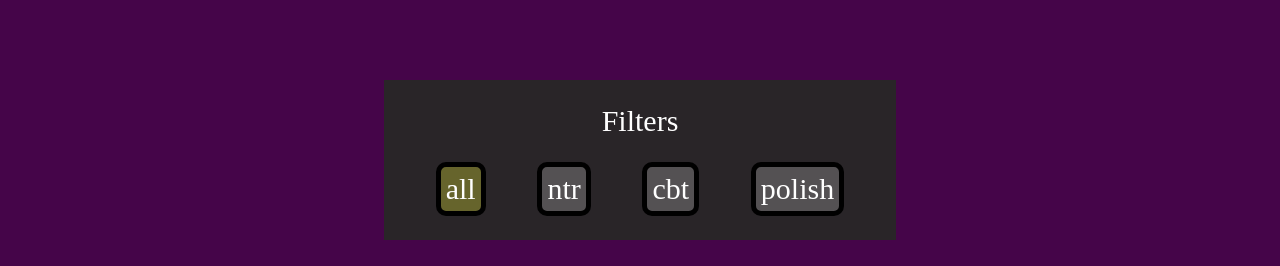
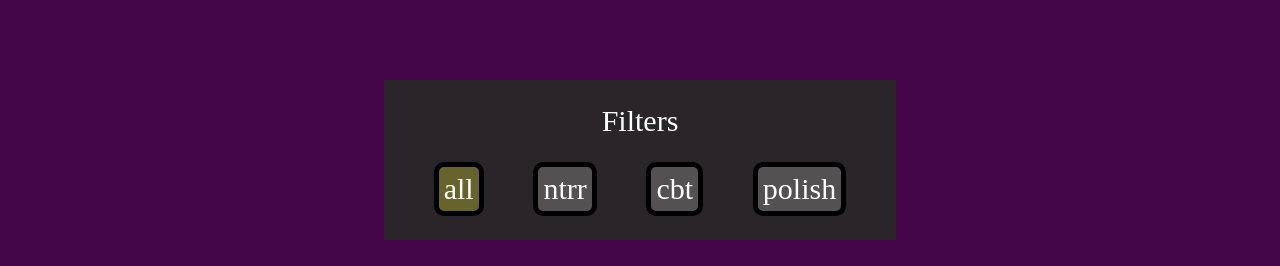
Before and after one commit to winchestertee/sorting, a plain HTML site: page index.html in a window 1280 px wide. Shown: the top 266 px of the page. Drawn offline with Linux system fonts and the light colour scheme.

Commit message:
Update index.html

```diff
--- a/index.html
+++ b/index.html
@@ -16,7 +16,7 @@
             <button type="button" onclick="toggleFilterAll()"><p>all</p></button>
         </div>
         <div class="filter filter-ntr">
-            <button type="button" onclick="toggleFilterNtr()"><p>ntr</p></button>
+            <button type="button" onclick="toggleFilterNtr()"><p>ntrr</p></button>
         </div>
         <div class="filter filter-cbt">
             <button type="button" onclick="toggleFilterCbt()"><p>cbt</p></button>
```
